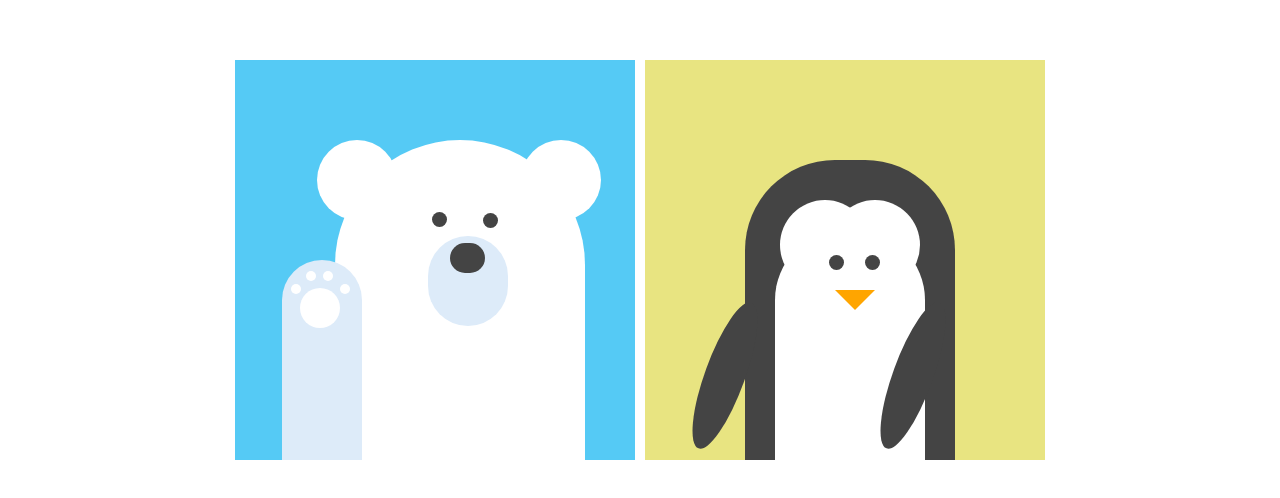
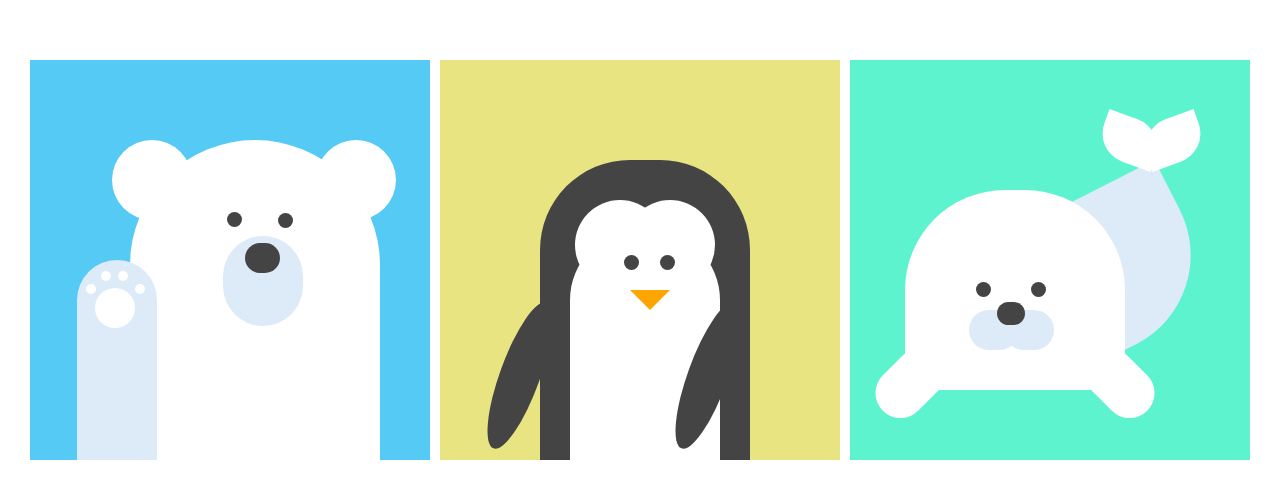
Before and after one commit to ASalej/animals, a plain HTML site: page index.html in a window 1280 px wide. Shown: the part 140-638 px from the top of the page. Drawn offline with Linux system fonts and the light colour scheme.

Commit message:
add seal

```diff
--- a/index.html
+++ b/index.html
@@ -7,6 +7,7 @@
 <link rel="stylesheet" href="styles/main.css" type="text/css" />
 <link rel="stylesheet" href="styles/polar-bear.css" type="text/css" />
 <link rel="stylesheet" href="styles/penguin.css" type="text/css" />
+<link rel="stylesheet" href="styles/seal.css" type="text/css" />
 </head>
 
 <body>
@@ -38,6 +39,19 @@
 			<div class="left-wing"></div>
 			<div class="right-wing"></div>
 		</container>
+		<container class="seal">
+			<div class="seal-tail"></div>
+			<div class="seal-body"></div>
+			<div class="left-seal-tail"></div>
+			<div class="right-seal-tail"></div>
+			<div class="left-seal-flipper"></div>
+			<div class="right-seal-flipper"></div>
+			<div class="left-seal-eye"></div>
+			<div class="right-seal-eye"></div>
+			<div class="left-seal-nose"></div>
+			<div class="right-seal-nose"></div>
+			<div class="seal-dark-nose"></div>
+		</container>
 	</main>
 </body>
 </html>
--- /dev/null
+++ b/styles/seal.css
@@ -0,0 +1,119 @@
+.seal {
+    background-color: #5cf3ce;
+}
+
+.seal > div {
+    position: absolute;
+}
+
+.seal-body {
+    width: 220px;
+    height: 200px;
+    border-radius: 100px 100px 30px 30px;
+    top: 130px;
+    left: calc(50% - 145px);
+    background: var(--polar-bear-color);
+}
+
+.left-seal-flipper {
+    width: 50px;
+    height: 77px;
+    border-radius: 30px;
+    top: 285px;
+    left: 35px;
+    transform: rotate(45deg);
+    background: var(--polar-bear-color);
+}
+
+.right-seal-flipper {
+    width: 50px;
+    height: 77px;
+    border-radius: 30px;
+    top: 285px;
+    left: 245px;
+    transform: rotate(135deg);
+    background: var(--polar-bear-color);
+}
+
+.left-seal-eye {
+    width: 15px;
+    height: 15px;
+    border-radius: 50%;
+    background-color: var(--bear-eyes-color);
+    top: 222px;
+    left: 181px;
+}
+
+.right-seal-eye {
+    width: 15px;
+    height: 15px;
+    border-radius: 50%;
+    background-color: var(--bear-eyes-color);
+    top: 222px;
+    left: 126px;
+}
+
+.seal-tail {
+    width: 156px;
+    height: 170px;
+    border-radius: 0 100px 55px 0;
+    left: 186px;
+    top: 123px;
+    background: #ddebf9;
+    transform: rotate(63deg);
+}
+
+.left-seal-tail {
+    width: 60px;
+    height: 45px;
+    top: 58px;
+    left: 250px;
+    background: var(--polar-bear-color);
+    border-radius: 0 30px;
+    transform: rotate(20deg);
+}
+
+.right-seal-tail {
+    width: 60px;
+    height: 45px;
+    top: 30px;
+    left: 260px;
+    top: 58px;
+    left: 293px;
+    background: var(--polar-bear-color);
+    border-radius: 30px 0;
+    transform: rotate(-20deg);
+}
+
+.left-seal-nose {
+    width: 50px;
+    height: 40px;
+    border-radius: 20px;
+    background: #ddebf9;
+    top: 250px;
+    left: 119px;
+}
+
+.right-seal-nose {
+    width: 50px;
+    height: 40px;
+    border-radius: 20px;
+    background: #ddebf9;
+    top: 250px;
+    left: 154px;
+}
+
+.seal-dark-nose {
+    width: 28px;
+    height: 23px;
+    top: 242px;
+    left: 147px;
+    background: var(--bear-eyes-color);
+    border-radius: 132px;
+}
+
+.seal:hover .right-seal-flipper {
+    transform: rotate(100deg);
+    transform-origin: 32px 34px;
+    transition-duration: 1s;
+}
```
Also changed, not shown: 1 other file.
